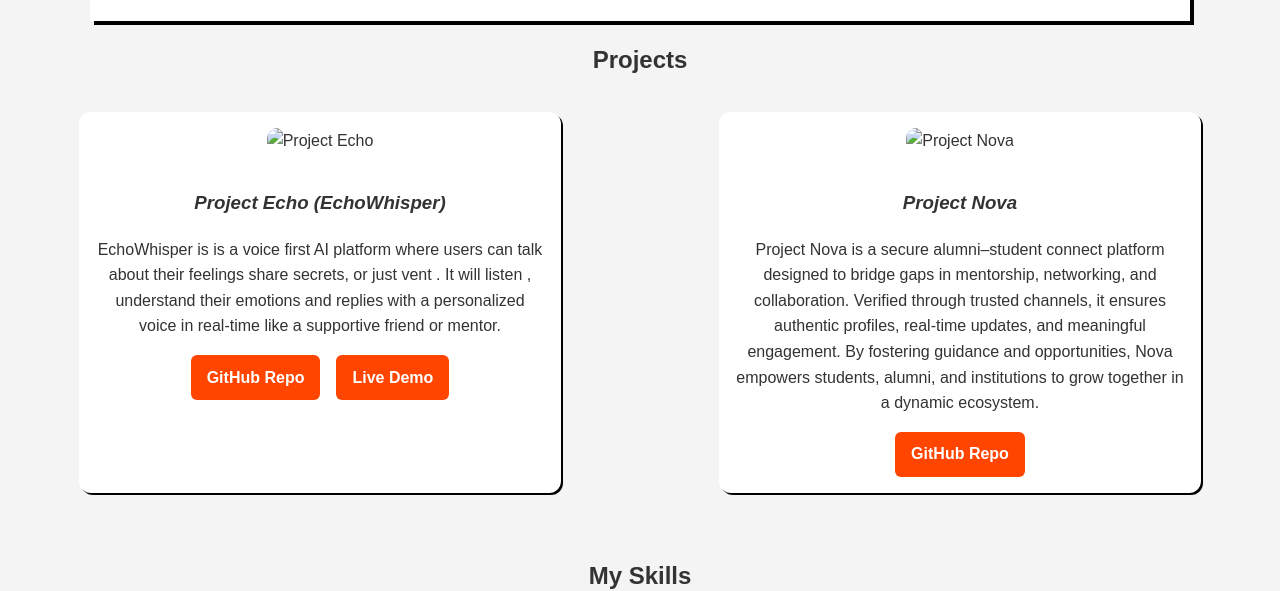
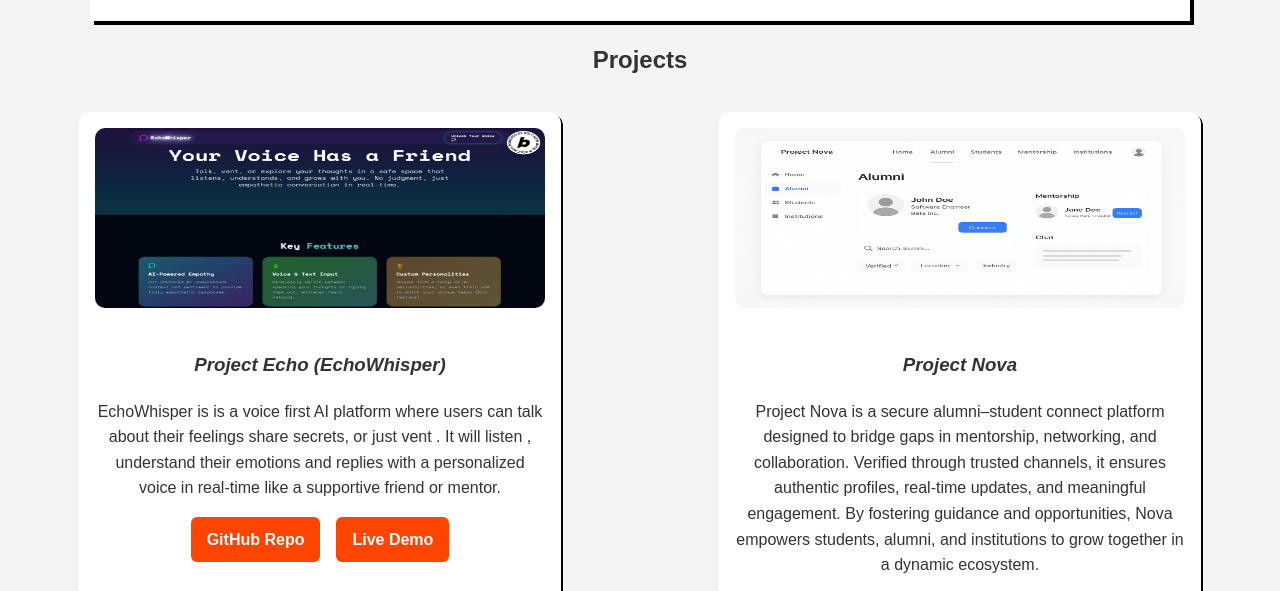
Before and after one commit to Amartya989870xxxx/amartya-majumdar, a plain HTML site: page index.html in a window 1280 px wide. Shown: the part 860-1451 px from the top of the page. Drawn offline with Linux system fonts and the light colour scheme.

Commit message:
project image path fixed

```diff
--- a/index.html
+++ b/index.html
@@ -4,7 +4,7 @@
     <meta charset="UTF-8">
     <meta name="viewport" content="width=device-width, initial-scale=1.0">
     <title>Amartya Majumder | Portfolio</title>
-    <link rel="icon" type="image/png" href="./favicon.png">
+    <link rel="icon" type="image/png" href="./media/favicon.png">
     <link rel="stylesheet" href="https://cdnjs.cloudflare.com/ajax/libs/font-awesome/6.4.0/css/all.min.css">
     <link rel="stylesheet" href="styles.css">
 </head>
@@ -25,8 +25,6 @@
     <h1>Hi, I am Amartya Majumder</h1>
     <div class="subtitle typewriter">
         <span>&lt;CS Student /&gt;</span>
-        <!-- <span>&lt;Web Developer /&gt;</span>
-        <span>&lt;Tech Enthusiast /&gt;</span> -->
  </div>
 </header>
 
@@ -42,7 +40,7 @@
     <h2>Projects</h2>
     <div class="projects">
         <div class="project">
-            <img src="./EchoWhisper.jpg" alt="Project Echo" class="projectimg1">
+            <img src="./media/EchoWhisper.jpg" alt="Project Echo" class="projectimg1">
             <h3><i>Project Echo (EchoWhisper)</i></h3>
             <p>EchoWhisper is is a voice first AI platform where users can talk about their feelings share secrets, or just vent . It will listen , understand their emotions and replies with a personalized voice in real-time like a supportive friend or mentor.</p>
             <div class="project-buttons">
@@ -51,7 +49,7 @@
             </div>
         </div>
         <div class="project">
-            <img src="projectnova.png" alt="Project Nova">
+            <img src="./media/projectnova.png" alt="Project Nova">
             <h3><i>Project Nova</i></h3>
             <p>Project Nova is a secure alumni–student connect platform designed to bridge gaps in mentorship, networking, and collaboration. Verified through trusted channels, it ensures authentic profiles, real-time updates, and meaningful engagement. By fostering guidance and opportunities, Nova empowers students, alumni, and institutions to grow together in a dynamic ecosystem.</p>
             <div class="project-buttons">
@@ -106,7 +104,6 @@
             <a href="https://github.com/Amartya989870xxxx" target="_blank"><i class="fab fa-github"></i></a>
             <a href="https://www.linkedin.com/in/amartya-majumder-777x" target="_blank"><i class="fab fa-linkedin"></i></a>
              <a href="https://mail.google.com/mail/?view=cm&fs=1&to=amartyajp6969@gmail.com&su=Hello&body=I%20saw%20your%20portfolio!" target="_blank"><i class="fas fa-envelope"></i></a>
-            <!-- <a href="https://x.com/AmartyaMajumde9" target="_blank"><i class="fa-brands fa-x-twitter"></i></a> -->
         </div>
         <p class="footer-text">Made with ❤️ by Amartya Majumder</p>
        </footer>
```
